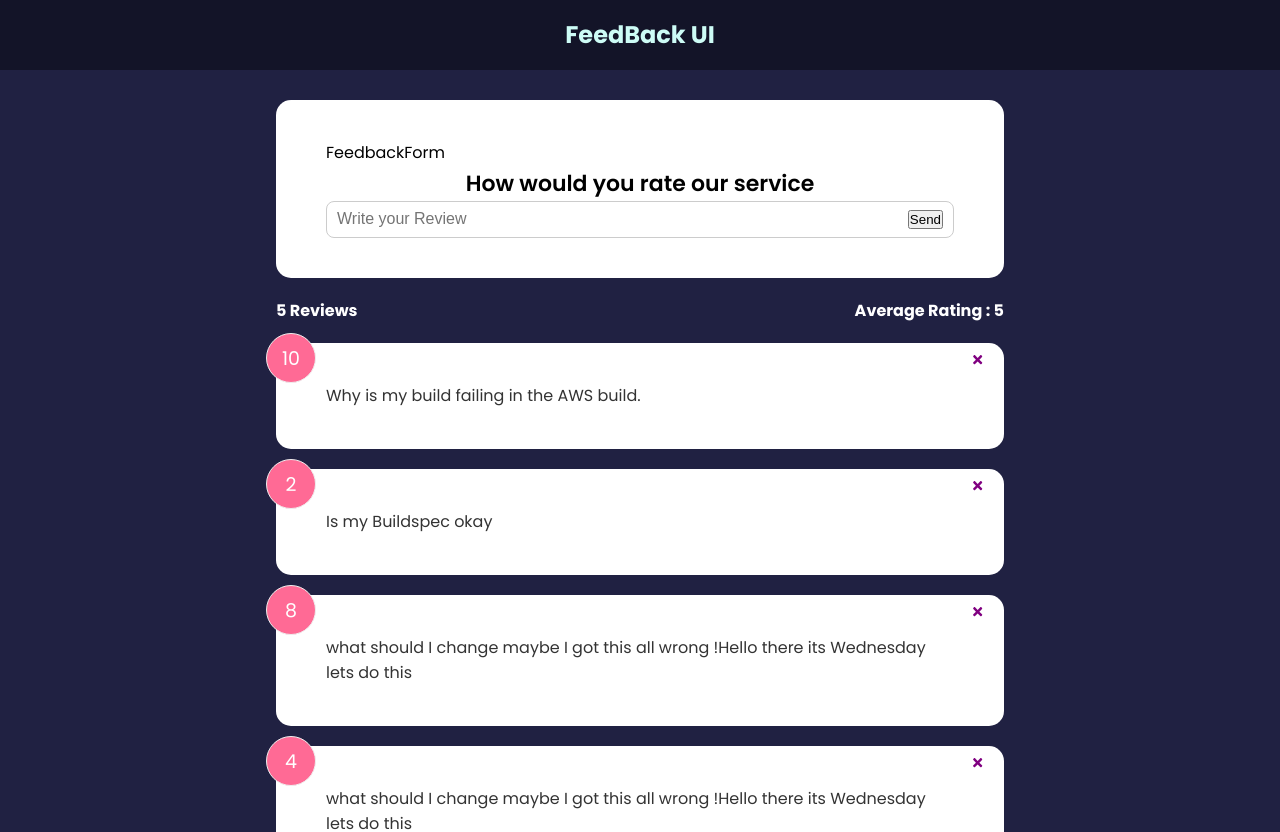
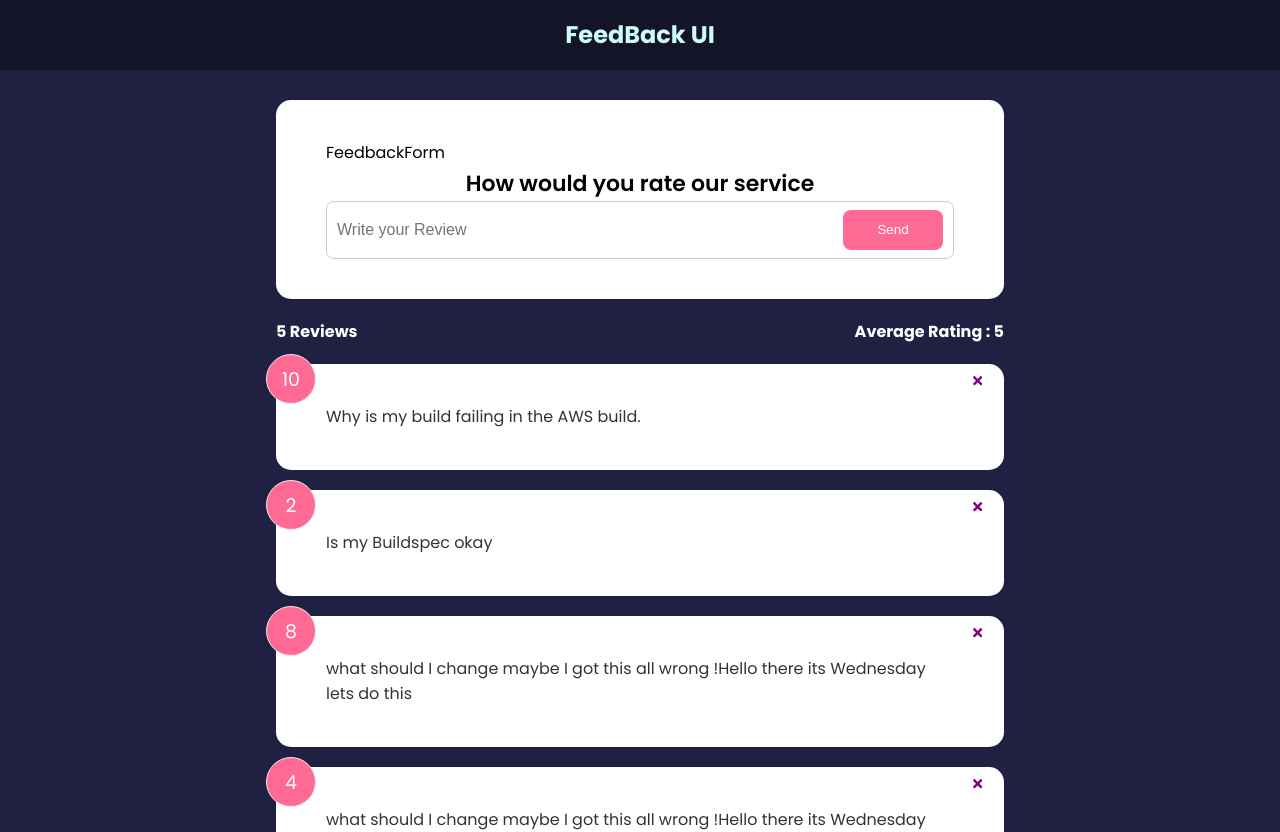
Before and after one commit to Andrew-Nzioki/feedback-app, a React (Create React App) app: page / in a window 1280 px wide. Shown: the top 832 px of the page. Built offline with nearby package versions, Linux system fonts and the light colour scheme.

Commit message:
added the button component

```diff
--- a/src/components/FeedbackForm.jsx
+++ b/src/components/FeedbackForm.jsx
@@ -1,6 +1,11 @@
-import React from 'react';
+import { useState } from 'react';
 import Card from './shared/Card';
+import Button from './shared/Button';
 function FeedbackForm() {
+  const [text, setText] = useState('');
+  const handleTextChange = (e) => {
+    setText(e.target.value);
+  };
   return (
     <Card>
       FeedbackForm
@@ -8,8 +13,15 @@ function FeedbackForm() {
         <h2>How would you rate our service</h2>
         {/*rating select component*/}
         <div className="input-group">
-          <input type="text" placeholder="Write your Review" />
-          <button type="submit">Send</button>
+          <input
+            onChange={handleTextChange}
+            type="text"
+            placeholder="Write your Review"
+            value={text}
+          />
+          <Button type="submit" version="secondary">
+            Send
+          </Button>
         </div>
       </form>
     </Card>
--- /dev/null
+++ b/src/components/shared/Button.jsx
@@ -0,0 +1,20 @@
+import PropTypes from 'prop-types';
+function Button({ children, version, type, isDisabled }) {
+  return (
+    <button type={type} disable={isDisabled} className={`btn btn-${version}`}>
+      {children}
+    </button>
+  );
+}
+Button.defaultProps = {
+  version: 'primary',
+  type: 'button',
+  isDisabled: false,
+};
+Button.propTypes = {
+  children: PropTypes.node.isRequired,
+  version: PropTypes.string,
+  type: PropTypes.string,
+  isDisabled: PropTypes.bool,
+};
+export default Button;
```
